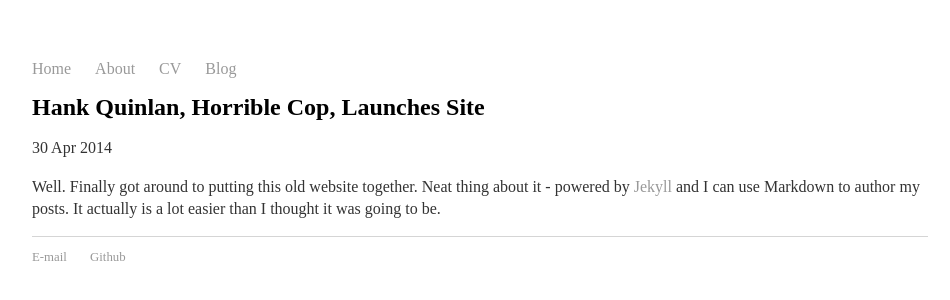
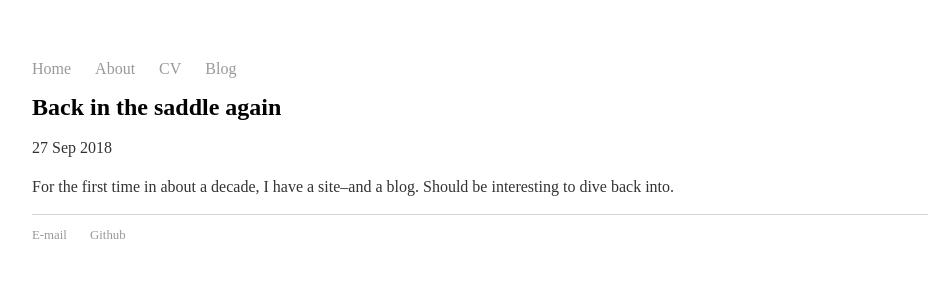
Before and after one commit to pastfutures/pastfutures.github.io, a Jekyll site: the page built from _posts/2018-09-27-back-in-the-saddle.md, in a window 1280 px wide. Shown: the top 300 px of the page, without its empty margins (160-1110 px from the left). Built offline with Jekyll 4.4.1, drawn with Linux system fonts in a browser that asks for light colours.

Commit message:
Update 2018-09-27-back-in-the-saddle.md

```diff
--- a/_posts/2018-09-27-back-in-the-saddle.md
+++ b/_posts/2018-09-27-back-in-the-saddle.md
@@ -1,7 +1,7 @@
 ---
 layout: post
-title: "Hank Quinlan, Horrible Cop, Launches Site"
-date: 2014-04-30
+title: "Back in the saddle again"
+date: 2018-09-27
 ---
 
-Well. Finally got around to putting this old website together. Neat thing about it - powered by [Jekyll](http://jekyllrb.com) and I can use Markdown to author my posts. It actually is a lot easier than I thought it was going to be.
+For the first time in about a decade, I have a site--and a blog. Should be interesting to dive back into.
```
